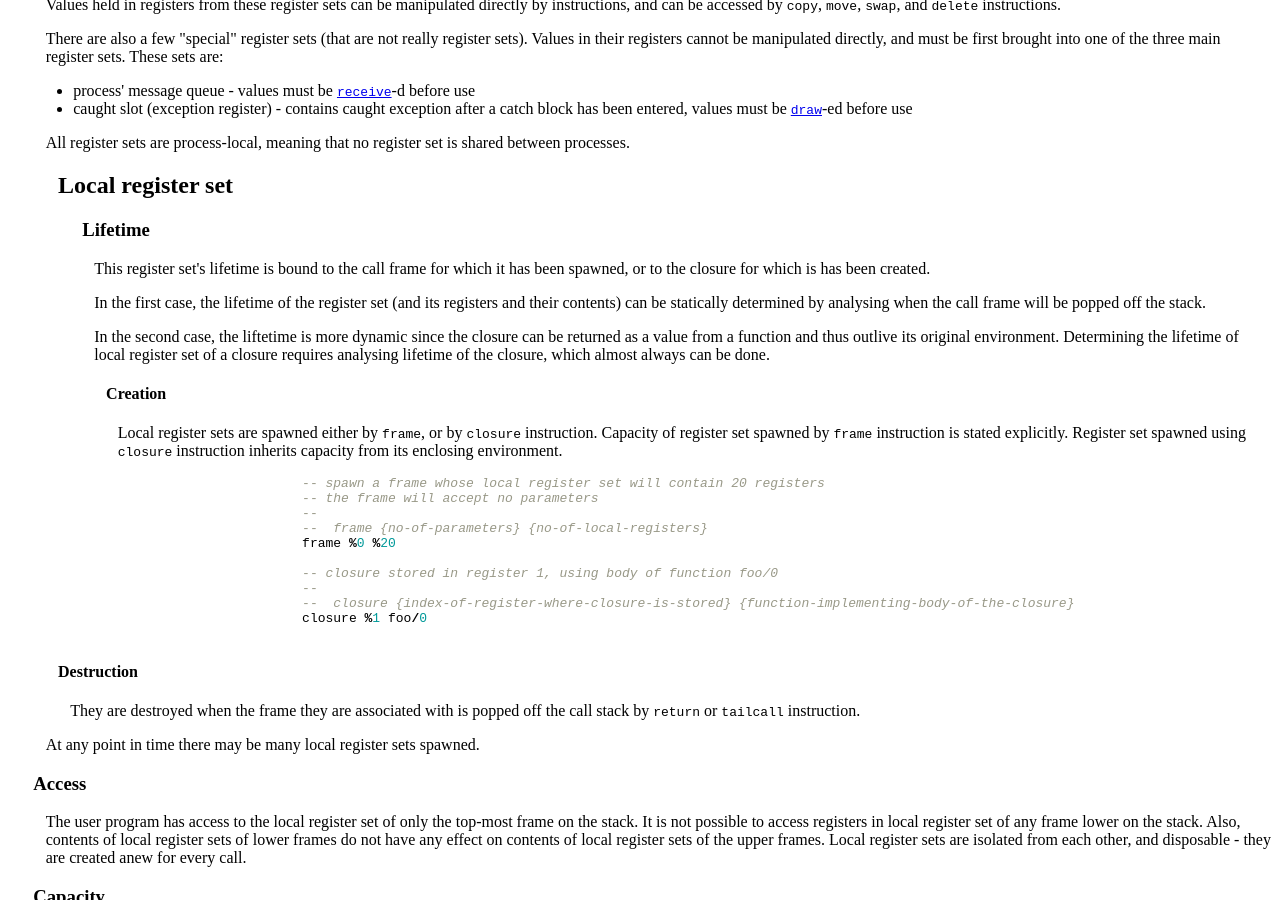
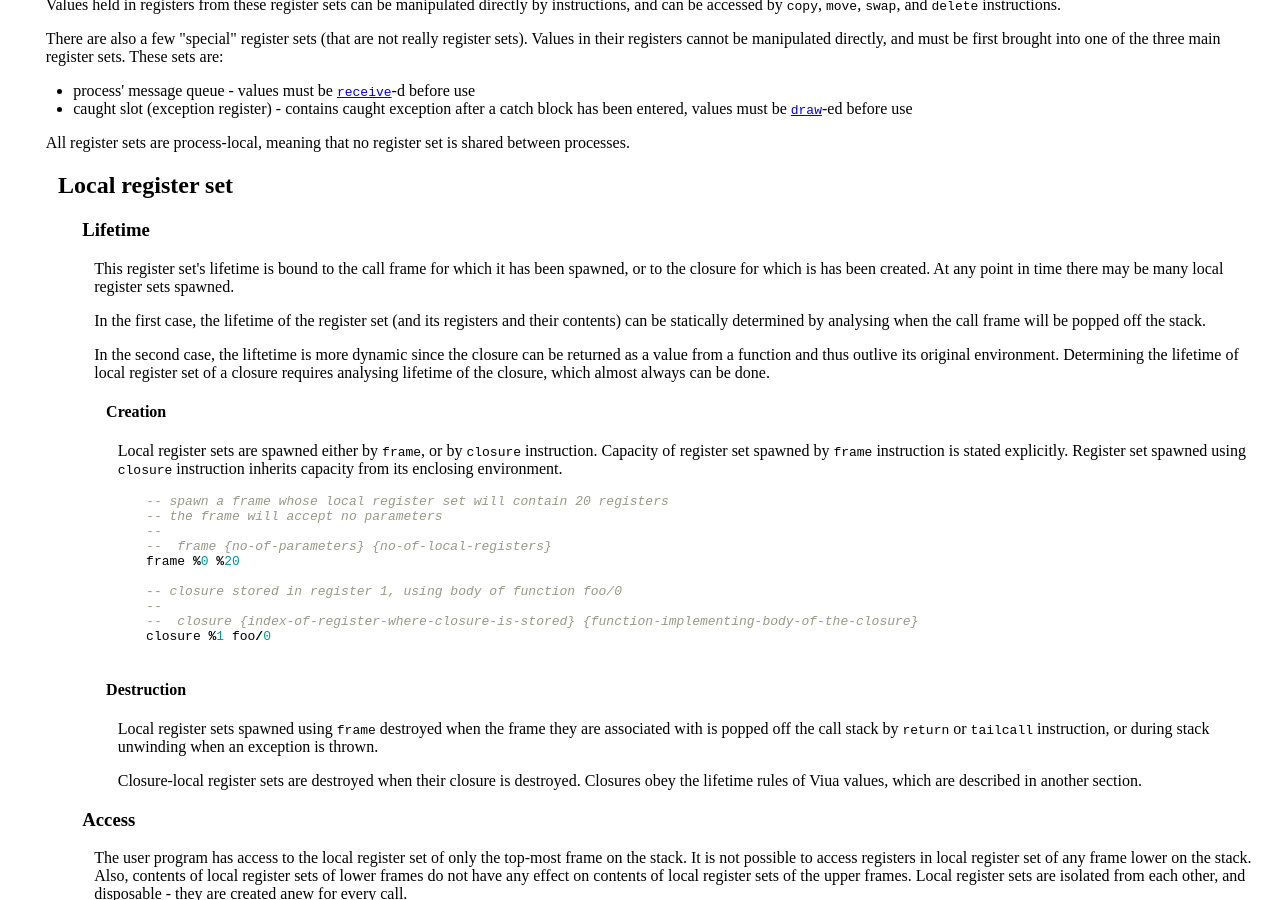
Before and after one commit to marekjm/docs.viuavm.org, a Jekyll site: the page built from model.html, in a window 1280 px wide and 900 px high, scrolled down 491 px. Built offline with Jekyll 4.4.1, drawn with Linux system fonts in a browser that asks for light colours.

Commit message:
Even more about local register sets

```diff
--- a/model.html
+++ b/model.html
@@ -86,6 +86,7 @@ layout: default
                 <p>
                     This register set's lifetime is bound to the call frame for which it has been spawned, or
                     to the closure for which is has been created.
+                    At any point in time there may be many local register sets spawned.
                 </p>
 
                 <p>
@@ -124,18 +125,20 @@ layout: default
                     {% endhighlight %}
                 </section>
 
-                </section>
+                <section>
                     <h4> Destruction </h4>
 
                     <p>
-                        They are destroyed when the frame they are associated with is popped off the call stack by <code>return</code> or
-                        <code>tailcall</code> instruction.
+                        Local register sets spawned using <code>frame</code> destroyed when the frame they are associated with
+                        is popped off the call stack by <code>return</code> or <code>tailcall</code> instruction, or
+                        during stack unwinding when an exception is thrown.
+                    </p>
+
+                    <p>
+                        Closure-local register sets are destroyed when their closure is destroyed.
+                        Closures obey the lifetime rules of Viua values, which are described in another section.
                     </p>
                 </section>
-
-                <p>
-                    At any point in time there may be many local register sets spawned.
-                </p>
             </section>
 
             <section>
```
Lines whose indentation alone changed are shown as unchanged.
